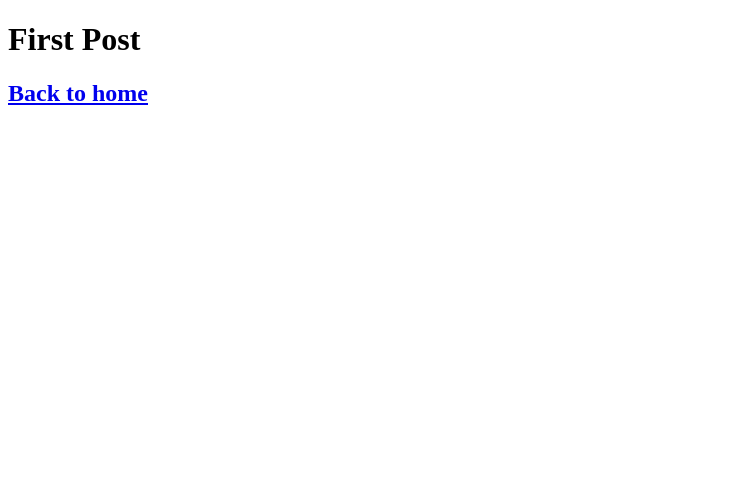
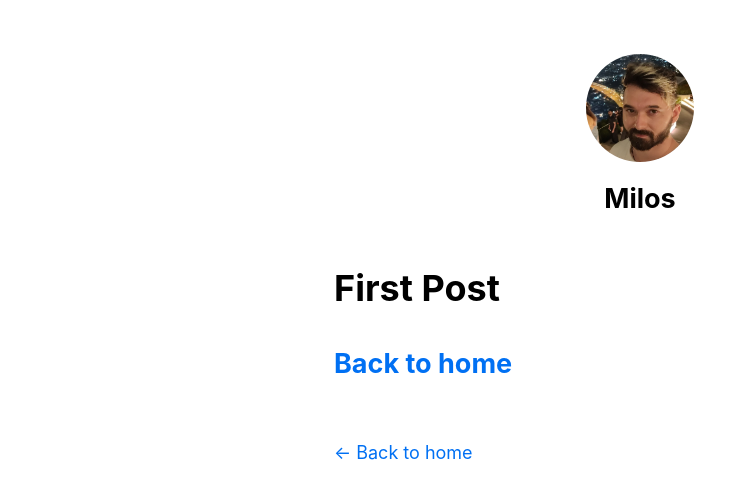
Before and after one commit to 1um1n0517y01/nextjs-blog, a Next.js app: page /posts/first-post in a window 1280 px wide. Shown: the top 498 px of the page, without its empty margins (0-749 px from the left). Built offline with nearby package versions, Linux system fonts and the light colour scheme.

Commit message:
Adding Assets, Metadata, and CSS

```diff
--- /dev/null
+++ b/components/layout.js
@@ -0,0 +1,69 @@
+import Head from 'next/head';
+import Image from 'next/image';
+import styles from './layout.module.css';
+import utilStyles from '../styles/utils.module.css';
+import Link from 'next/link';
+
+const name = 'Milos';
+export const siteTitle = 'Next.js Sample Website';
+
+export default function Layout({ children, home }) {
+  return (
+    <div className={styles.container}>
+      <Head>
+        <link rel='icon' href='/favicon.ico' />
+        <meta
+          name='description'
+          content='Learn how to build a personal website using Next.js'
+        />
+        <meta
+          property='og:image'
+          content={`https://og-image.vercel.app/${encodeURI(
+            siteTitle
+          )}.png?theme=light&md=0&fontSize=75px&images=https%3A%2F%2Fassets.vercel.com%2Fimage%2Fupload%2Ffront%2Fassets%2Fdesign%2Fnextjs-black-logo.svg`}
+        />
+        <meta name='og:title' content={siteTitle} />
+        <meta name='twitter:card' content='summary_large_image' />
+      </Head>
+      <header className={styles.header}>
+        {home ? (
+          <>
+            <Image
+              priority
+              src='/images/profileImg.jpg'
+              className={utilStyles.borderCircle}
+              height={144}
+              width={144}
+              alt=''
+            />
+            <h1 className={utilStyles.heading2Xl}>{name}</h1>
+          </>
+        ) : (
+          <>
+            <Link href='/'>
+              <Image
+                priority
+                src='/images/profileImg.jpg'
+                className={utilStyles.borderCircle}
+                height={108}
+                width={108}
+                alt=''
+              />
+            </Link>
+            <h2 className={utilStyles.headingLg}>
+              <Link href='/' className={utilStyles.colorInherit}>
+                {name}
+              </Link>
+            </h2>
+          </>
+        )}
+      </header>
+      <main>{children}</main>
+      {!home && (
+        <div className={styles.backToHome}>
+          <Link href='/'>← Back to home</Link>
+        </div>
+      )}
+    </div>
+  );
+}
--- /dev/null
+++ b/components/layout.module.css
@@ -0,0 +1,15 @@
+.container {
+  max-width: 36rem;
+  padding: 0 1rem;
+  margin: 3rem auto 6rem;
+}
+
+.header {
+  display: flex;
+  flex-direction: column;
+  align-items: center;
+}
+
+.backToHome {
+  margin: 3rem 0 0;
+}
--- /dev/null
+++ b/pages/_app.js
@@ -0,0 +1,5 @@
+import '../styles/global.css';
+
+export default function App({ Component, pageProps }) {
+  return <Component {...pageProps} />;
+}
--- a/pages/posts/first-post.js
+++ b/pages/posts/first-post.js
@@ -1,12 +1,28 @@
 import Link from 'next/link';
+import Head from 'next/head';
+import Script from 'next/script';
+import Layout from '../../components/layout';
 
 export default function FirstPost() {
   return (
     <>
-      <h1>First Post</h1>
-      <h2>
-        <Link href='/'>Back to home</Link>
-      </h2>
+      <Layout>
+        <Head>
+          <title>First Post</title>
+        </Head>
+        <Script
+          src='https://connect.facebook.net/en_US/sdk.js'
+          strategy='lazyOnload'
+          onLoad={() =>
+            console.log('script loaded correctly, window.FB has been populated')
+          }
+        />
+
+        <h1>First Post</h1>
+        <h2>
+          <Link href='/'>Back to home</Link>
+        </h2>
+      </Layout>
     </>
   );
 }
--- /dev/null
+++ b/styles/global.css
@@ -0,0 +1,27 @@
+html,
+body {
+  padding: 0;
+  margin: 0;
+  font-family: -apple-system, BlinkMacSystemFont, Segoe UI, Roboto, Oxygen,
+    Ubuntu, Cantarell, Fira Sans, Droid Sans, Helvetica Neue, sans-serif;
+  line-height: 1.6;
+  font-size: 18px;
+}
+
+* {
+  box-sizing: border-box;
+}
+
+a {
+  color: #0070f3;
+  text-decoration: none;
+}
+
+a:hover {
+  text-decoration: underline;
+}
+
+img {
+  max-width: 100%;
+  display: block;
+}
--- /dev/null
+++ b/styles/utils.module.css
@@ -0,0 +1,52 @@
+.heading2Xl {
+  font-size: 2.5rem;
+  line-height: 1.2;
+  font-weight: 800;
+  letter-spacing: -0.05rem;
+  margin: 1rem 0;
+}
+
+.headingXl {
+  font-size: 2rem;
+  line-height: 1.3;
+  font-weight: 800;
+  letter-spacing: -0.05rem;
+  margin: 1rem 0;
+}
+
+.headingLg {
+  font-size: 1.5rem;
+  line-height: 1.4;
+  margin: 1rem 0;
+}
+
+.headingMd {
+  font-size: 1.2rem;
+  line-height: 1.5;
+}
+
+.borderCircle {
+  border-radius: 9999px;
+}
+
+.colorInherit {
+  color: inherit;
+}
+
+.padding1px {
+  padding-top: 1px;
+}
+
+.list {
+  list-style: none;
+  padding: 0;
+  margin: 0;
+}
+
+.listItem {
+  margin: 0 0 1.25rem;
+}
+
+.lightText {
+  color: #666;
+}
```
Also changed, not shown: pages/index.js (+11 -107 lines), public/images/profileImg.jpg (added), public/vercel.svg (deleted).
